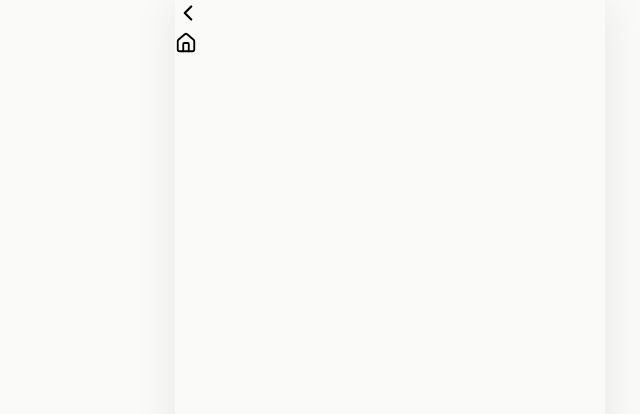
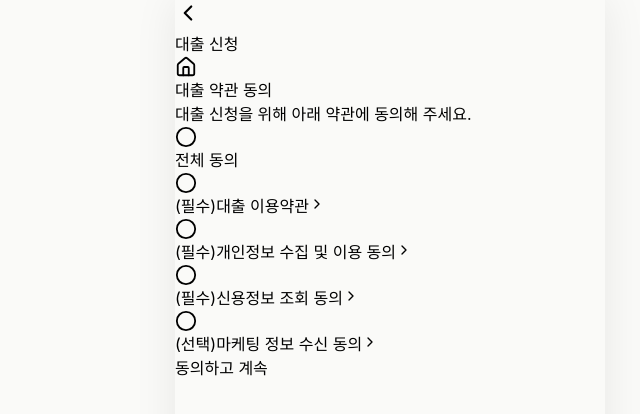
Before and after one commit to woori-SoFit/SoFit-frontend, a React (Vite) app in the folder user-front/: page /loan/apply in a window 1280 px wide. Shown: the top 414 px of the page, without its empty margins (250-890 px from the left). Built offline with nearby package versions, Linux system fonts and the light colour scheme.

Commit message:
[SOFIT-55] Feat: 약관 동의 mock 데이터 분리

```diff
--- /dev/null
+++ b/user-front/src/mocks/loanTerms.ts
@@ -0,0 +1,33 @@
+/**
+ * 대출 약관 Mock 데이터
+ *
+ * TODO: API 연동 완료 후 이 파일 삭제
+ */
+import type { TermsItem } from "@/types/common";
+
+export const MOCK_LOAN_TERMS: TermsItem[] = [
+  {
+    id: 101,
+    title: "대출 이용약관",
+    required: true,
+    content: "제1조 (목적)\n본 약관은 대출 서비스 이용에 관한 기본적인 사항을 규정합니다.\n\n제2조 (대출 조건)\n대출 금리, 기간, 한도는 심사 결과에 따라 결정됩니다.\n\n제3조 (상환 의무)\n차주는 약정된 상환 일정에 따라 원리금을 상환해야 합니다.",
+  },
+  {
+    id: 102,
+    title: "개인정보 수집 및 이용 동의",
+    required: true,
+    content: "1. 수집 항목: 이름, 주민등록번호, 연락처, 소득 정보, 사업자 정보\n2. 수집 목적: 대출 심사 및 실행\n3. 보유 기간: 대출 계약 종료 후 5년\n\n동의를 거부할 권리가 있으나, 거부 시 대출 신청이 불가합니다.",
+  },
+  {
+    id: 103,
+    title: "신용정보 조회 동의",
+    required: true,
+    content: "대출 심사를 위해 신용정보 조회가 필요합니다.\n\n1. 조회 대상: CB사 신용정보\n2. 조회 목적: 신용도 평가 및 대출 한도 산정\n3. 조회 영향: 단순 조회로 신용점수에 영향 없음",
+  },
+  {
+    id: 104,
+    title: "마케팅 정보 수신 동의",
+    required: false,
+    content: "대출 관련 혜택 및 이벤트 정보를 SMS, 앱 푸시로 발송합니다.\n\n본 동의는 선택사항으로, 동의하지 않아도 대출 신청에 불이익이 없습니다.",
+  },
+];
--- a/user-front/src/pages/loan/LoanApplyPage.tsx
+++ b/user-front/src/pages/loan/LoanApplyPage.tsx
@@ -5,8 +5,8 @@
  *
  * Step 순서:
  *   TERMS          → 약관 동의
- *   CERT_INFO      → 금융인증 정보 입력
- *   PIN            → 공동인증 PIN 입력
+ *   CERT_INFO      → 고객 정보 입력 + PIN 인증 (CustomerVerifyPage가 내부에서 PIN까지 처리)
+ *   PIN            → (CustomerVerifyPage 내부에서 처리, 외부에서 직접 진입 안 함)
  *   BIZ_CONFIRM    → 사업자 정보 확인
  *   MYDATA_TERMS   → MyData 동의
  *   MYDATA_LOADING → 데이터 로딩
@@ -14,15 +14,87 @@
  *   RESULT         → 신청 완료/실패
  *
  * step 상태: useLoanApplyStore (Zustand)
- * 심사 이후 화면은 별도 route로 분리 (/loan/review, /loan/result, ...)
  */
+import { useEffect } from "react";
+import { useLayoutStore } from "@/stores/layoutStore";
 import { useLoanApplyStore } from "@/stores/loanApplyStore";
+import { TermsPage } from "@/components/terms/TermsPage";
+import { CustomerVerifyPage } from "@/components/auth/CustomerVerifyPage";
+import { MOCK_LOAN_TERMS } from "@/mocks/loanTerms";
 
 export default function LoanApplyPage() {
   const currentStep = useLoanApplyStore((s) => s.currentStep);
+  const nextStep = useLoanApplyStore((s) => s.nextStep);
+  const setStep = useLoanApplyStore((s) => s.setStep);
+  const updateFormData = useLoanApplyStore((s) => s.updateFormData);
 
-  // TODO: step별 컴포넌트 렌더링
-  return (
-    <div data-testid="loan-apply-page" data-step={currentStep} />
-  );
+  useEffect(() => {
+    useLayoutStore.getState().setStepTitle("대출 신청");
+  }, []);
+
+  switch (currentStep) {
+    case "TERMS":
+      return (
+        <TermsPage
+          title="대출 약관 동의"
+          description="대출 신청을 위해 아래 약관에 동의해 주세요."
+          terms={MOCK_LOAN_TERMS}
+          submitLabel="동의하고 계속"
+          onSubmit={(agreedIds) => {
+            updateFormData({ agreedTermIds: agreedIds });
+            nextStep();
+          }}
+        />
+      );
+
+    case "CERT_INFO":
+    case "PIN":
+      return (
+        <CustomerVerifyPage
+          description="본인 확인을 위해 정보를 입력해 주세요."
+          onSubmit={() => {
+            // PIN 인증 완료 → BIZ_CONFIRM으로 이동
+            setStep("BIZ_CONFIRM");
+          }}
+        />
+      );
+
+    case "BIZ_CONFIRM":
+      return (
+        <div className="flex items-center justify-center h-full px-5">
+          <p className="text-text-secondary text-center">사업자 정보 확인 (다음 커밋에서 구현)</p>
+        </div>
+      );
+
+    case "MYDATA_TERMS":
+      return (
+        <div className="flex items-center justify-center h-full px-5">
+          <p className="text-text-secondary text-center">마이데이터 약관 동의 (다음 커밋에서 구현)</p>
+        </div>
+      );
+
+    case "MYDATA_LOADING":
+      return (
+        <div className="flex items-center justify-center h-full px-5">
+          <p className="text-text-secondary text-center">마이데이터 로딩 중... (다음 커밋에서 구현)</p>
+        </div>
+      );
+
+    case "LOAN_CONDITIONS":
+      return (
+        <div className="flex items-center justify-center h-full px-5">
+          <p className="text-text-secondary text-center">대출 조건 입력 (다음 커밋에서 구현)</p>
+        </div>
+      );
+
+    case "RESULT":
+      return (
+        <div className="flex items-center justify-center h-full px-5">
+          <p className="text-text-secondary text-center">신청 완료 (다음 커밋에서 구현)</p>
+        </div>
+      );
+
+    default:
+      return null;
+  }
 }
```
